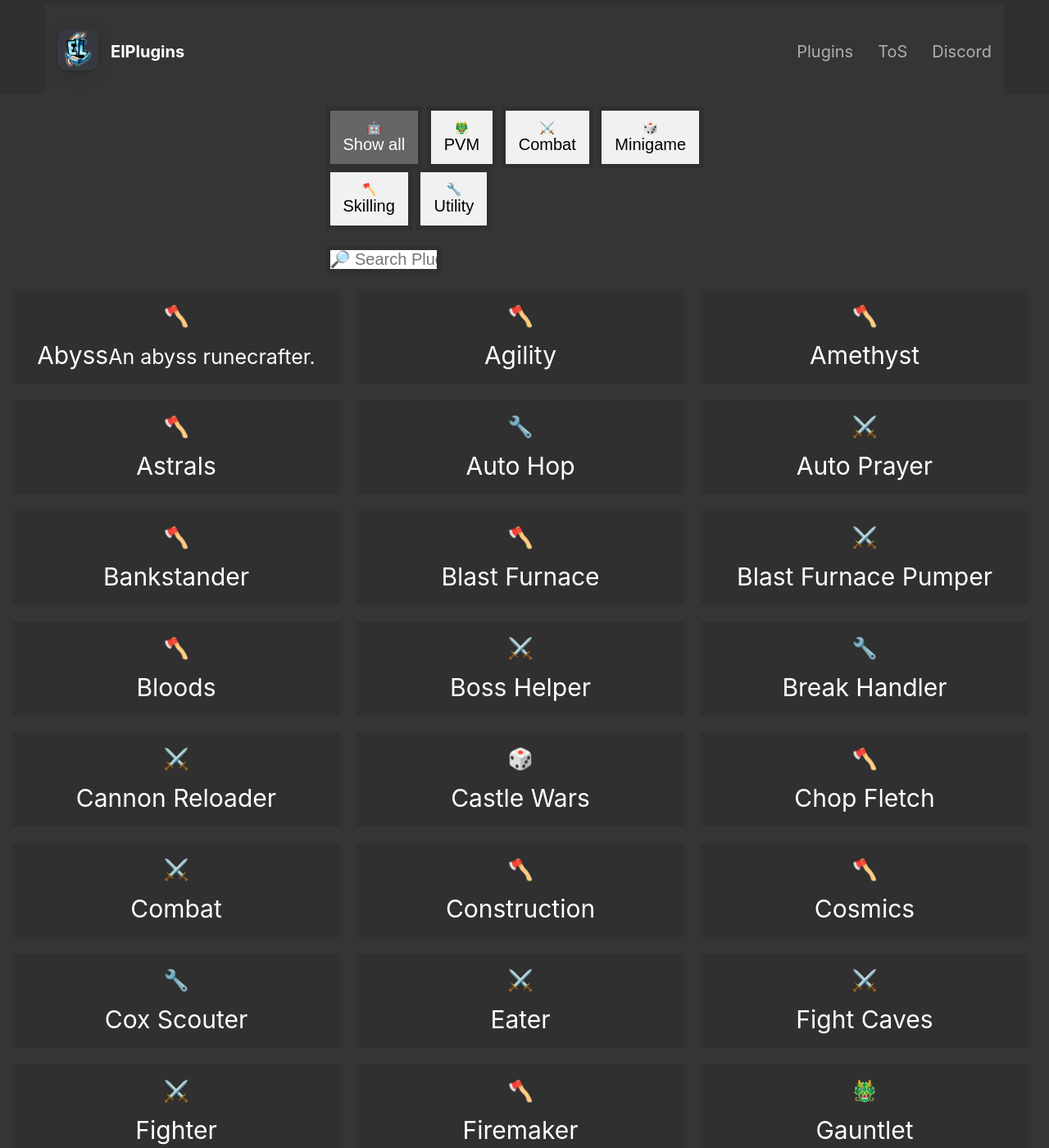
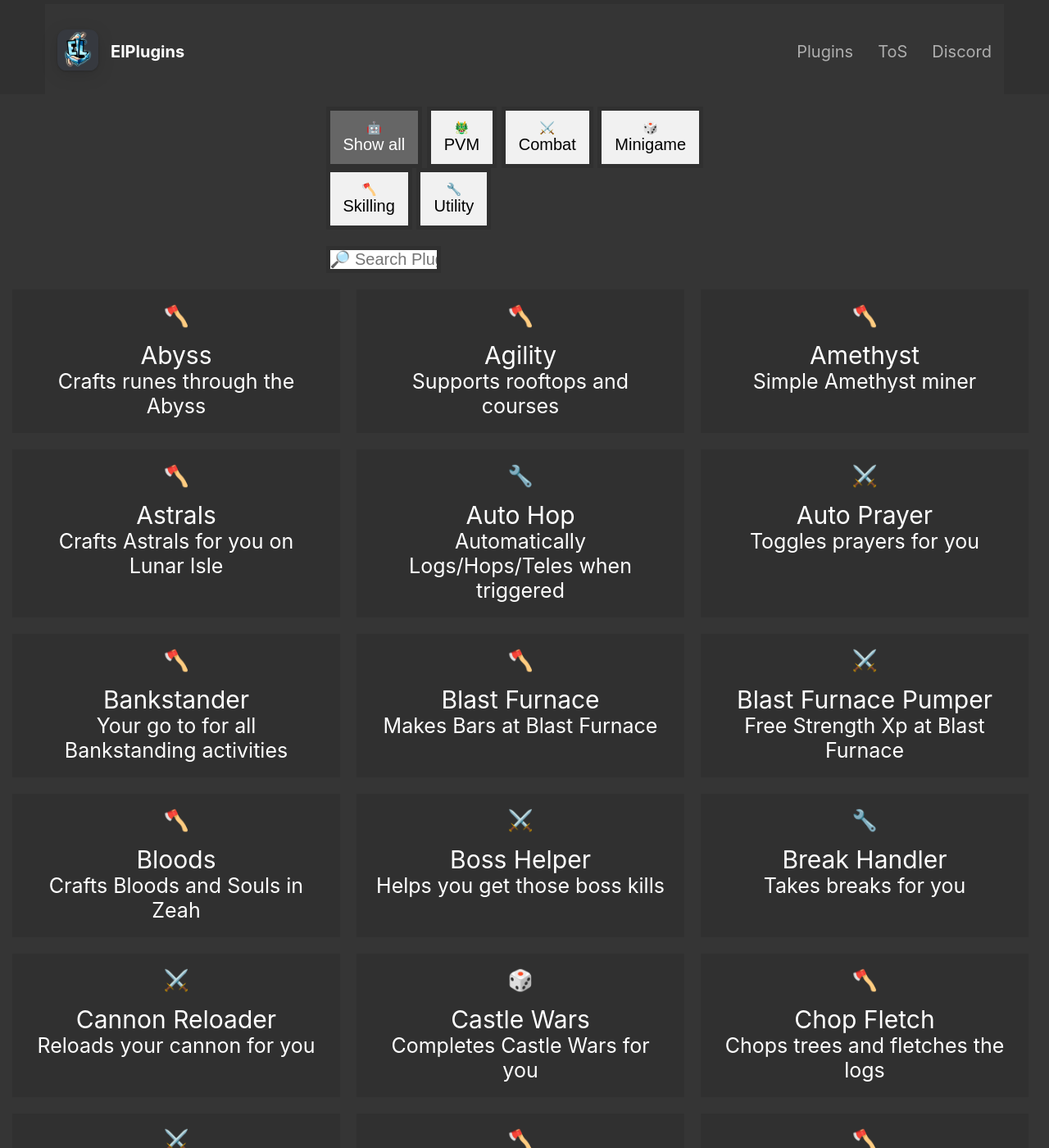
Before and after one commit to Elli-tt/elli-tt.github.io, a Jekyll site: the page built from _pages/plugins.md, in a window 1280 px wide and 1400 px high. Shown: the whole window at 82% size. Built offline with Jekyll 4.4.1, drawn with Linux system fonts in a browser that asks for light colours; nearby versions of some CDN libraries; some of the changed text lies outside the part shown.

Commit message:
Added details for plugins

```diff
--- a/_layouts/plugins.html
+++ b/_layouts/plugins.html
@@ -29,22 +29,22 @@
 
   <!-- The filterable elements. Note that some have multiple class names (this can be used if they belong to multiple categories) -->
   <div id="myUL" class="container2">
-    <div class="filterDiv skilling"><div class="emoji">🪓</div>Abyss<small>An abyss runecrafter.</small></div>
-    <div class="filterDiv skilling"><div class="emoji">🪓</div>Agility</div>
-    <div class="filterDiv skilling"><div class="emoji">🪓</div>Amethyst</div>
-    <div class="filterDiv skilling"><div class="emoji">🪓</div>Astrals</div>
-    <div class="filterDiv utility"><div class="emoji">🔧</div>Auto Hop</div>
-    <div class="filterDiv combat"><div class="emoji">⚔️</div>Auto Prayer</div>
-    <div class="filterDiv skilling"><div class="emoji">🪓</div>Bankstander</div>
-    <div class="filterDiv skilling"><div class="emoji">🪓</div>Blast Furnace</div>
-    <div class="filterDiv combat"><div class="emoji">⚔️</div>Blast Furnace Pumper</div>
-    <div class="filterDiv skilling"><div class="emoji">🪓</div>Bloods</div>
-    <div class="filterDiv combat"><div class="emoji">⚔️</div>Boss Helper</div>
-    <div class="filterDiv utility"><div class="emoji">🔧</div>Break Handler</div>
-    <div class="filterDiv combat"><div class="emoji">⚔️</div>Cannon Reloader</div>
-    <div class="filterDiv minigame"><div class="emoji">🎲</div>Castle Wars</div>
-    <div class="filterDiv skilling"><div class="emoji">🪓</div>Chop Fletch</div>
-    <div class="filterDiv combat"><div class="emoji">⚔️</div>Combat</div>
+    <div class="filterDiv skilling"><div class="emoji">🪓</div>Abyss<small><br>Crafts runes through the Abyss</small></div>
+    <div class="filterDiv skilling"><div class="emoji">🪓</div>Agility<small><br>Supports rooftops and courses</small></div>
+    <div class="filterDiv skilling"><div class="emoji">🪓</div>Amethyst<small><br>Simple Amethyst miner</small></div>
+    <div class="filterDiv skilling"><div class="emoji">🪓</div>Astrals<small><br>Crafts Astrals for you on Lunar Isle</small></div>
+    <div class="filterDiv utility"><div class="emoji">🔧</div>Auto Hop<small><br>Automatically Logs/Hops/Teles when triggered</small></div>
+    <div class="filterDiv combat"><div class="emoji">⚔️</div>Auto Prayer<small><br>Toggles prayers for you</small></div>
+    <div class="filterDiv skilling"><div class="emoji">🪓</div>Bankstander<small><br>Your go to for all Bankstanding activities</small></div>
+    <div class="filterDiv skilling"><div class="emoji">🪓</div>Blast Furnace<small><br>Makes Bars at Blast Furnace</small></div>
+    <div class="filterDiv combat"><div class="emoji">⚔️</div>Blast Furnace Pumper<small><br>Free Strength Xp at Blast Furnace</small></div>
+    <div class="filterDiv skilling"><div class="emoji">🪓</div>Bloods<small><br>Crafts Bloods and Souls in Zeah</small></div>
+    <div class="filterDiv combat"><div class="emoji">⚔️</div>Boss Helper<small><br>Helps you get those boss kills</small></div>
+    <div class="filterDiv utility"><div class="emoji">🔧</div>Break Handler<small><br>Takes breaks for you</small></div>
+    <div class="filterDiv combat"><div class="emoji">⚔️</div>Cannon Reloader<small><br>Reloads your cannon for you</small></div>
+    <div class="filterDiv minigame"><div class="emoji">🎲</div>Castle Wars<small><br>Completes Castle Wars for you</small></div>
+    <div class="filterDiv skilling"><div class="emoji">🪓</div>Chop Fletch<small><br>Chops trees and fletches the logs</small></div>
+    <div class="filterDiv combat"><div class="emoji">⚔️</div>Combat<small><br></small>All your combat needs in one plugin</div>
     <div class="filterDiv skilling"><div class="emoji">🪓</div>Construction</div>
     <div class="filterDiv skilling"><div class="emoji">🪓</div>Cosmics</div>
     <div class="filterDiv utility"><div class="emoji">🔧</div>Cox Scouter</div>
```
